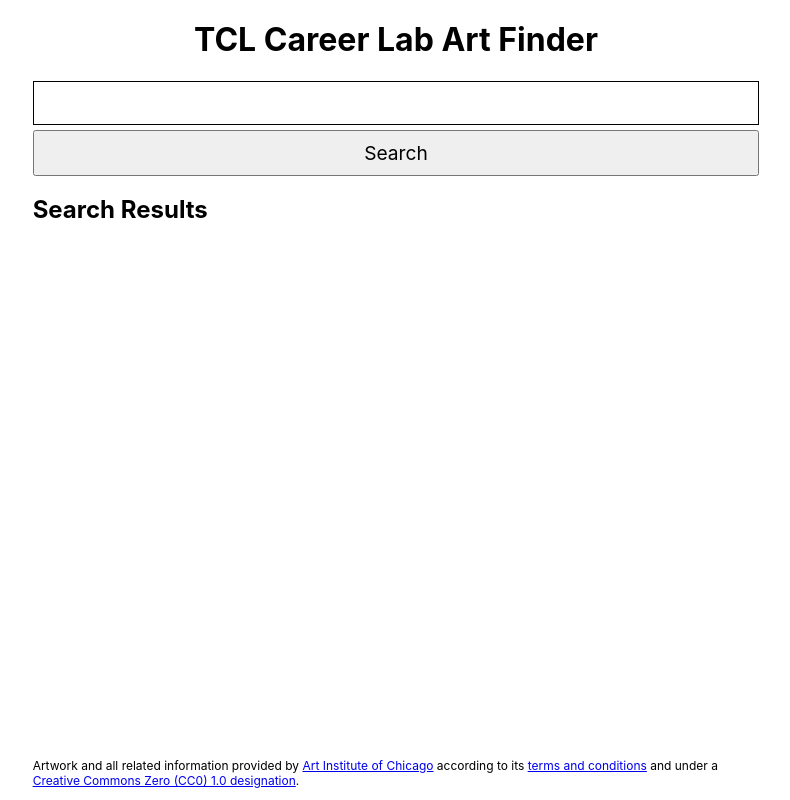
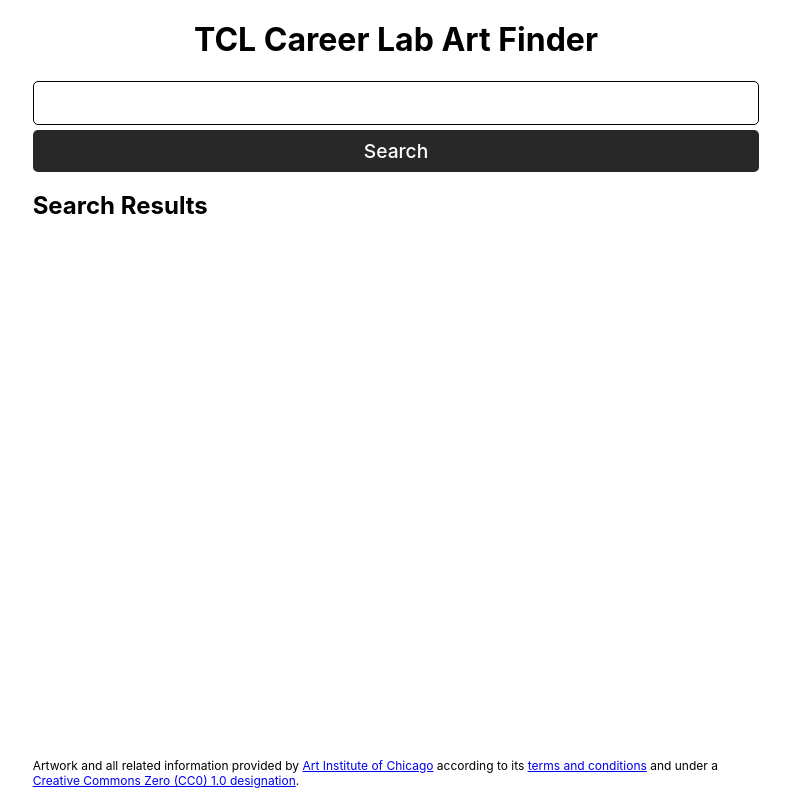
Before and after one commit to rdpfeifle/rp-career-lab-challenge, a React (Vite) app: page / in a window 1280 px wide. Shown: the whole page, without its empty margins (244-1034 px from the left). Built offline with nearby package versions, Linux system fonts and the light colour scheme.

Commit message:
Add styling for SearchForm component

```diff
--- a/src/components/SearchForm.css
+++ b/src/components/SearchForm.css
@@ -18,9 +18,24 @@
 
 .Form .button {
 	margin-top: 0.25em;
+	border: none;
+	color: #fff;
+	background-color: #282828;
+	cursor: pointer;
+	transition: all 0.3s ease-in-out;
+}
+
+.button:hover {
+	background-color: #000;
 }
 
 .Form .input {
-	border: 1px solid var(--color-border);
-	border-radius: 0;
+	text-align: center;
+	border: 1.2px solid var(--color-border);
 }
+
+.input,
+.button {
+	border-radius: 5px;
+	font-weight: 500;
+}
```
